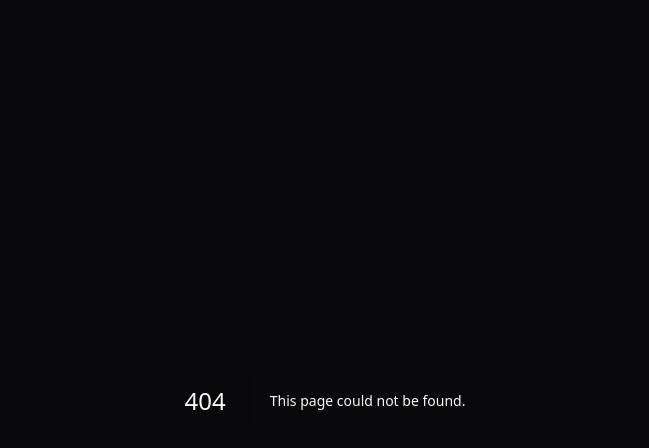
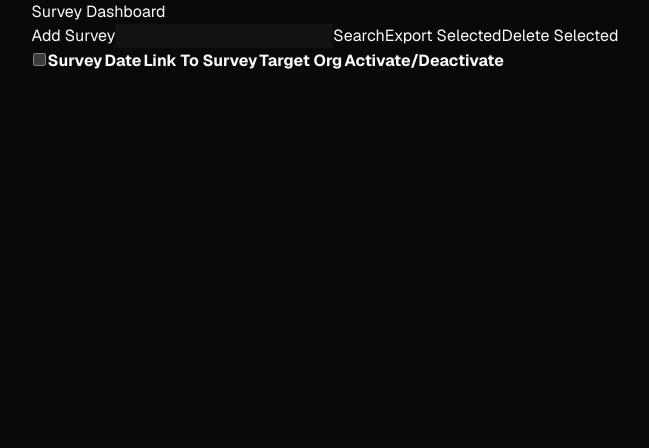
Before and after one commit to Builder-s-League/BuildersLeague-Edition1, a Next.js app: page /survey_dashboard in a window 1280 px wide. Before the commit this address had no page. Shown: the top 448 px of the page, without its empty margins (315-964 px from the left). Built offline with nearby package versions, Linux system fonts and the light colour scheme.

Commit message:
[1|CBH - Survey Dashboard & Add Survey] Breadboard

```diff
--- /dev/null
+++ b/src/app/survey_dashboard/page.tsx
@@ -0,0 +1,22 @@
+export default function SurveyDashboard() {
+  return (
+    <div>
+        <p>Survey Dashboard</p>
+        <button>Add Survey</button>
+        <input/>
+        <button>Search</button>
+        <button>Export Selected</button>
+        <button>Delete Selected</button>
+        <table>
+            <tr>
+                <th><input type="checkbox"/></th>
+                <th>Survey</th>
+                <th>Date</th>
+                <th>Link To Survey</th>
+                <th>Target Org</th>
+                <th>Activate/Deactivate</th>
+            </tr>
+        </table>
+    </div>
+  )
+}
```
